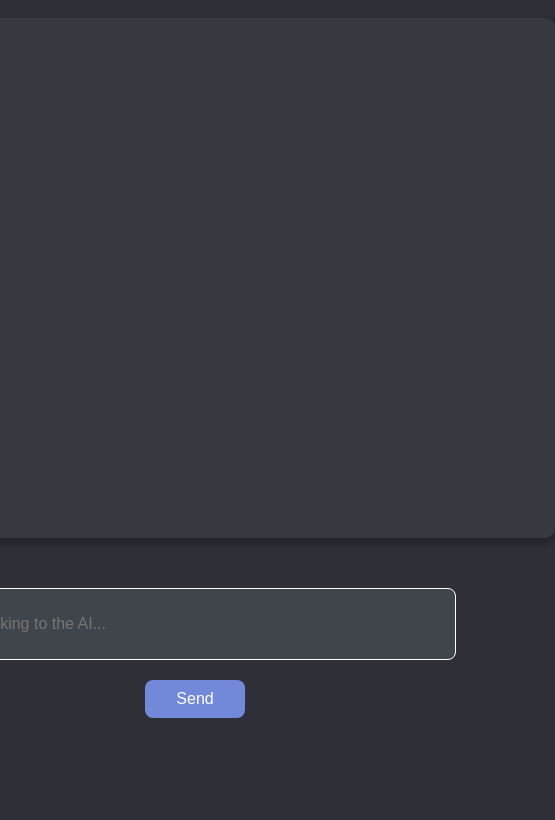
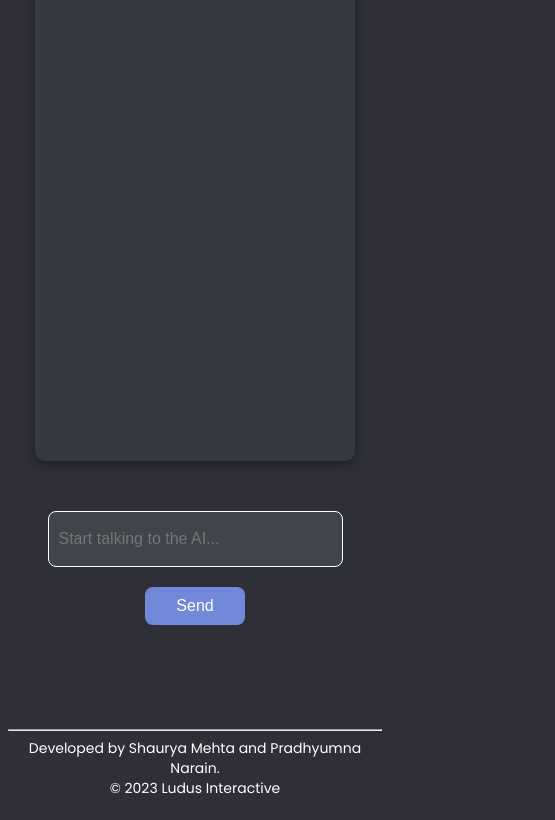
Before and after one commit to ludus-ai/ludus-ai.github.io, a website: page src/main.html in a window 390 px wide. Shown: the part 170-990 px from the top of the page, 555 px wide, since content can reach past the window. Drawn offline with nearby package versions, Linux system fonts and the light colour scheme.

Commit message:
Implemented Responsive UI

```diff
--- a/src/main.css
+++ b/src/main.css
@@ -12,13 +12,13 @@ body {
 h1 {
     font-size: 50px;
     font-family: Poppins, sans-serif;
+    margin-top: 4vh
 }
 
 .container {
     display: flex;
     flex-direction: column;
     align-items: center;
-    margin-top: 50px;
 }
 
 .chat-box {
@@ -30,11 +30,15 @@ h1 {
     padding: 10px;
     height: 500px;
     /* increase the height */
-    width: 700px;
     overflow-y: auto;
     background-color: #36393f;
     /* Discord's dark gray */
     box-shadow: 0px 4px 10px rgba(0, 0, 0, 0.3);
+
+    width: 50vw;
+    height: 55vh;
+    min-width: 300px;
+    max-width: 1400px;
 }
 
 .chat-message {
@@ -49,6 +53,7 @@ h1 {
 
     font-family: Poppins, sans-serif;
     font-weight: lighter;
+
 }
 
 .ai-message {
@@ -66,8 +71,6 @@ h1 {
 }
 
 .text-input {
-    width: 500px;
-    height: 50px;
     padding: 10px;
     font-size: 16px;
     border-radius: 8px;
@@ -76,6 +79,11 @@ h1 {
     color: #fff;
     border: solid 1px #fff;
     outline: none;
+
+    width: 70vw;
+    height: 4vh;
+
+    max-width: 900px
 }
 
 .text-input:focus {
```
